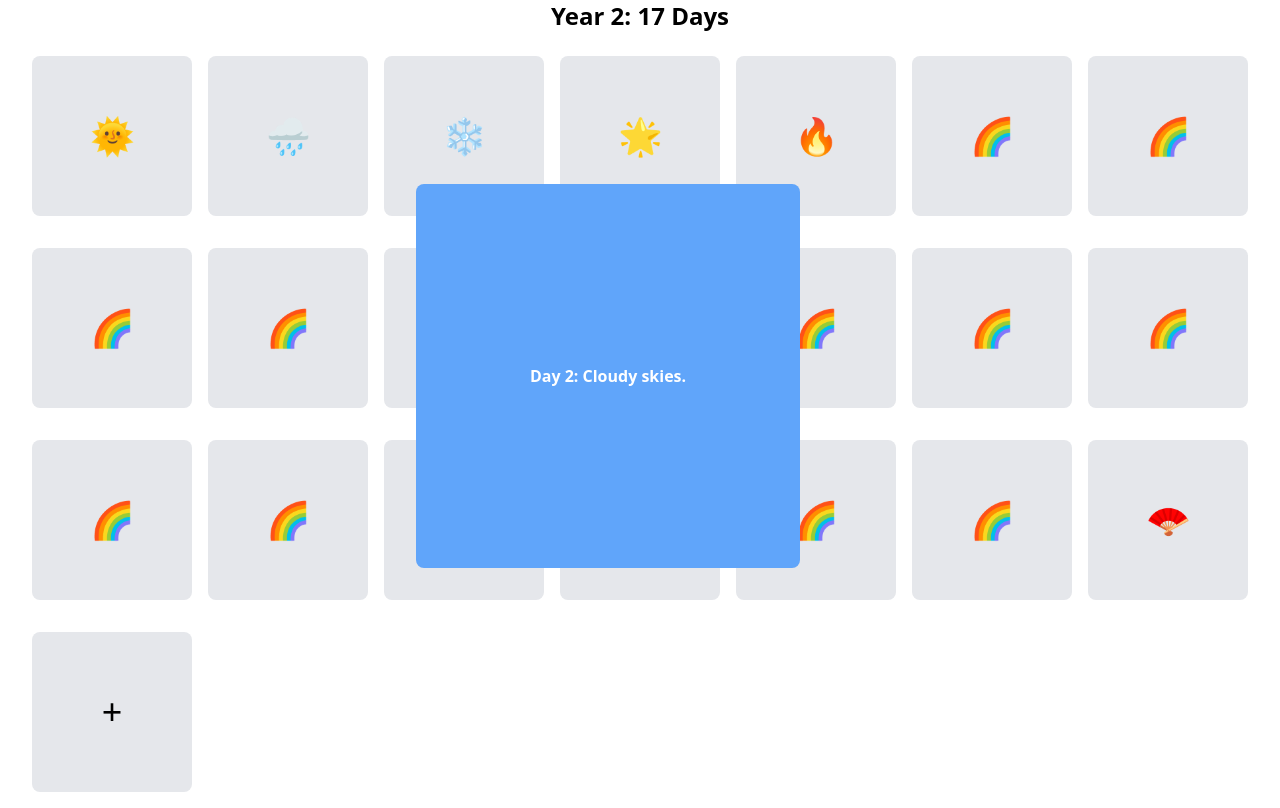
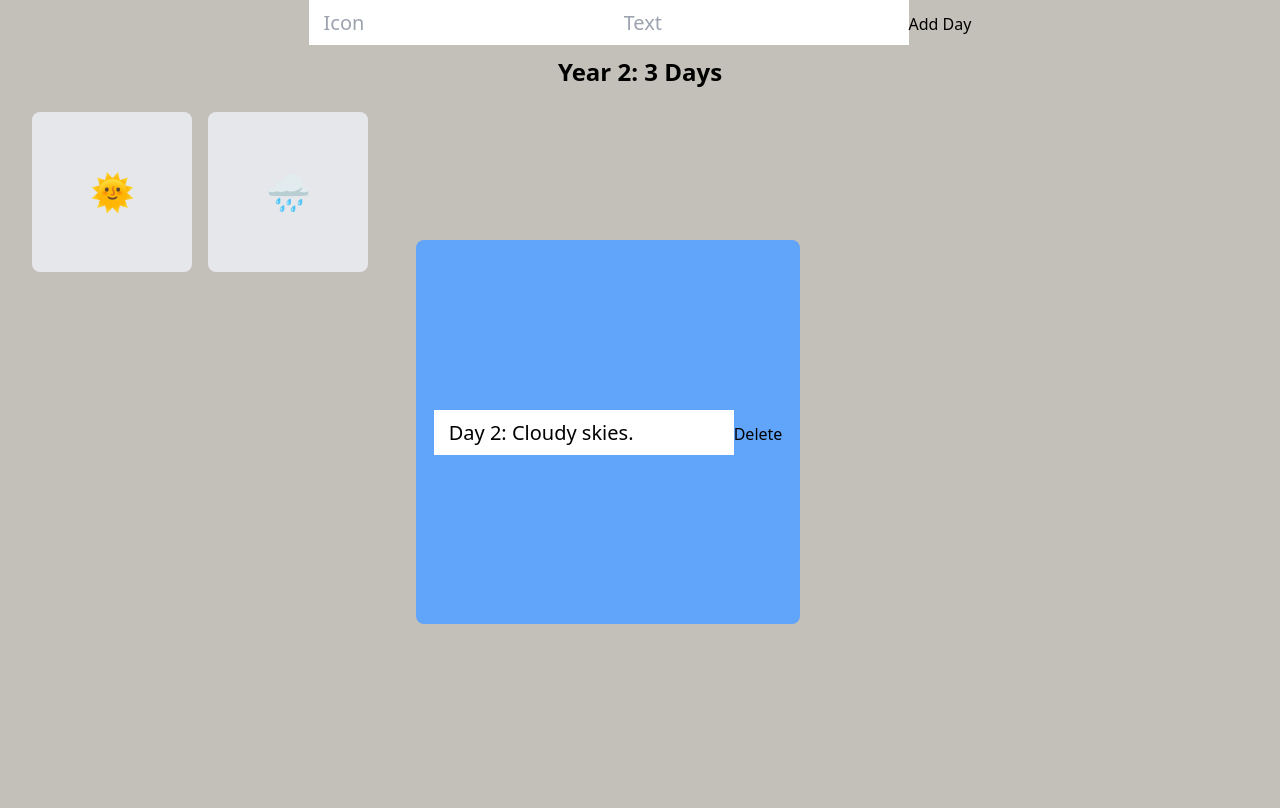
Before and after one commit to Hardelzs/year-book, a React (Vite) app: page /entry in a window 1280 px wide. Both pictures are taken after a click on the element "☁️". Built offline with nearby package versions, Linux system fonts and the light colour scheme.

Commit message:
reorganized the whole subject

```diff
--- a/src/Components/EntryPage.jsx
+++ b/src/Components/EntryPage.jsx
@@ -1,34 +1,79 @@
 import { useState } from "react";
-import daysData from "../data/daysData.json";
 
 const EntryPage = () => {
-  const [activeDay, setActiveDay] = useState(null); // Store the currently active (clicked) day
+  const [days, setDays] = useState([
+    { id: 1, icon: "🌞", text: "Day 1: A sunny start!" },
+    { id: 2, icon: "☁️", text: "Day 2: Cloudy skies." },
+    { id: 3, icon: "🌧️", text: "Day 3: Rainy and calm." },
+  ]);
+
+  const [activeDay, setActiveDay] = useState(null);
+  const [newDay, setNewDay] = useState({ icon: "", text: "" });
 
   const handleDayClick = (day) => {
-    // Toggle the active day: if already active, set to null; otherwise, set to clicked day
     setActiveDay(activeDay === day.id ? null : day.id);
   };
 
+  const handleAddDay = () => {
+    if (newDay.icon && newDay.text) {
+      setDays([...days, { id: Date.now(), ...newDay }]);
+      setNewDay({ icon: "", text: "" });
+    }
+  };
+
+  const handleEditDay = (id, updatedDay) => {
+    setDays(days.map((day) => (day.id === id ? { ...day, ...updatedDay } : day)));
+  };
+
+  const handleDeleteDay = (id) => {
+    setDays(days.filter((day) => day.id !== id));
+  };
+
   return (
-    <div className="flex flex-col items-center">
-      <h1 className="text-2xl font-bold mb-6">Year 2: 17 Days</h1>
-      <div className="grid grid-cols-7 gap-4 grey">
-        {daysData.days.map((day) => (
+    <div className="flex flex-col items-center mt-14">
+      <h1 className="text-2xl font-bold mb-6">Year 2: {days.length} Days</h1>
+      <div className="grid grid-cols-4 md:grid-cols-7 gap-4">
+        {days.map((day) => (
           <div
             key={day.id}
             className={`transition-all duration-75 cursor-pointer flex items-center justify-center rounded-lg ${
-              activeDay === day.id ? "bg-blue-400 ml-96 mt-32 w-96 h-96 absolute" : "bg-gray-200 w-40 h-40 mb-[1rem]"
+              activeDay === day.id
+                ? "bg-blue-400 md:ml-96 ml-52 mt-32 w-96 h-96 absolute"
+                : "bg-gray-200 w-40 h-40"
             }`}
             onClick={() => handleDayClick(day)}
           >
             {activeDay === day.id ? (
-              <span className="text-white font-bold text-center">{day.text}</span>
+              <div>
+                <input
+                  value={day.text}
+                  onChange={(e) =>
+                    handleEditDay(day.id, { text: e.target.value })
+                  }
+                />
+                <button onClick={() => handleDeleteDay(day.id)}>Delete</button>
+              </div>
             ) : (
               <span className="text-4xl">{day.icon}</span>
             )}
           </div>
         ))}
       </div>
+      <div className="top-0 absolute">
+        <input
+          type="text"
+          placeholder="Icon"
+          value={newDay.icon}
+          onChange={(e) => setNewDay({ ...newDay, icon: e.target.value })}
+        />
+        <input
+          type="text"
+          placeholder="Text"
+          value={newDay.text}
+          onChange={(e) => setNewDay({ ...newDay, text: e.target.value })}
+        />
+        <button onClick={handleAddDay}>Add Day</button>
+      </div>
     </div>
   );
 };
--- a/src/Components/LoginForm.jsx
+++ b/src/Components/LoginForm.jsx
@@ -39,6 +39,7 @@ const LoginForm = ({ onLogin }) => {
 
   return (
     <div className="flex justify-center items-center h-screen bg-gray-200">
+       {/* The login page  */}
       <form
         className="bg-white p-6 rounded shadow-md w-80"
         onSubmit={handleSubmit}
--- a/src/Components/Navigation.jsx
+++ b/src/Components/Navigation.jsx
@@ -35,7 +35,6 @@ const Navigation = ({ user, onLogout }) => {
 
           {/* Sidebar Content */}
           <div className="mt-4 px-6">
-            {/* <div className="w-64 bg-gray-800 text-white fixed top-0 right-0 h-full p-4"> */}
               <div className="flex flex-col items-center">
                 <img
                   src={user.image || "https://via.placeholder.com/100"}
@@ -62,7 +61,6 @@ const Navigation = ({ user, onLogout }) => {
               </div>
             </div>
           </div>
-        // </div>
       )}
     </>
   );
--- a/src/Components/Year1.jsx
+++ b/src/Components/Year1.jsx
@@ -29,7 +29,7 @@ const Year1 = () => {
   };
 
   return (
-    <div className="flex flex-col items-center">
+    <div className="flex flex-col items-center mt-14">
       <h1 className="text-2xl font-bold mb-6">Year 1: {days.length} Days</h1>
       <div className="grid grid-cols-4 md:grid-cols-7 gap-4">
         {days.map((day) => (
@@ -58,7 +58,7 @@ const Year1 = () => {
           </div>
         ))}
       </div>
-      <div className="mt-4">
+      <div className="top-0 absolute">
         <input
           type="text"
           placeholder="Icon"
--- a/src/Components/YearBook.jsx
+++ b/src/Components/YearBook.jsx
@@ -33,7 +33,6 @@ const YearBook = () => {
   const [slideIndex, setSlideIndex] = useState(1);
   const [searchQuery, setSearchQuery] = useState("");
   const [user, setUser] = useState(null);
-  // const [sidebarOpen, setSidebarOpen] = useState(false);
 
   const showSlides = (n) => {
     if (n > diaryData.entries.length) {
--- a/src/Data/DaysData.json
+++ /dev/null
@@ -1,27 +0,0 @@
-{
-  "days": [
-    { "id": 1, "icon": "🌞", "text": "Day 1: A sunny start!" },
-    { "id": 2, "icon": "☁️", "text": "Day 2: Cloudy skies." },
-    { "id": 3, "icon": "🌧️", "text": "Day 3: Rainy and calm." },
-    { "id": 4, "icon": "❄️", "text": "Day 4: Snow is here!" },
-    { "id": 5, "icon": "🌟", "text": "Day 5: A starry night." },
-    { "id": 6, "icon": "🔥", "text": "Day 6: Burn bright." },
-    { "id": 7, "icon": "🌈", "text": "Day 7: Rainbows ahead!" },
-    { "id": 8, "icon": "🌈", "text": "Day 7: Rainbows ahead!" },
-    { "id": 9, "icon": "🌈", "text": "Day 7: Rainbows ahead!" },
-    { "id": 10, "icon": "🌈", "text": "Day 7: Rainbows ahead!" },
-    { "id": 11, "icon": "🌈", "text": "Day 7: Rainbows ahead!" },
-    { "id": 12, "icon": "🌈", "text": "Day 7: Rainbows ahead!" },
-    { "id": 13, "icon": "🌈", "text": "Day 7: Rainbows ahead!" },
-    { "id": 14, "icon": "🌈", "text": "Day 7: Rainbows ahead!" },
-    { "id": 15, "icon": "🌈", "text": "Day 7: Rainbows ahead!" },
-    { "id": 16, "icon": "🌈", "text": "Day 7: Rainbows ahead!" },
-    { "id": 17, "icon": "🌈", "text": "Day 7: Rainbows ahead!" },
-    { "id": 18, "icon": "🌈", "text": "Day 7: Rainbows ahead!" },
-    { "id": 19, "icon": "🌈", "text": "Day 7: Rainbows ahead!" },
-    { "id": 20, "icon": "🌈", "text": "Day 7: Rainbows ahead!" },
-    { "id": 21, "icon": "🌈", "text": "Day 7: Rainbows ahead!" },
-    { "id": 22, "icon": "🪭", "text": "Day 7: Rainbows ahead!" },
-    { "id": 22, "icon": "+", "text": "Day 7: Rainbows ahead!" }
-  ]
-}
--- a/src/index.css
+++ b/src/index.css
@@ -2,6 +2,9 @@
 @tailwind components;
 @tailwind utilities;
 
+body{
+  background-color: #c2c0b9;
+}
 input{
     font-size: 20px;
     height: 45px;
```
